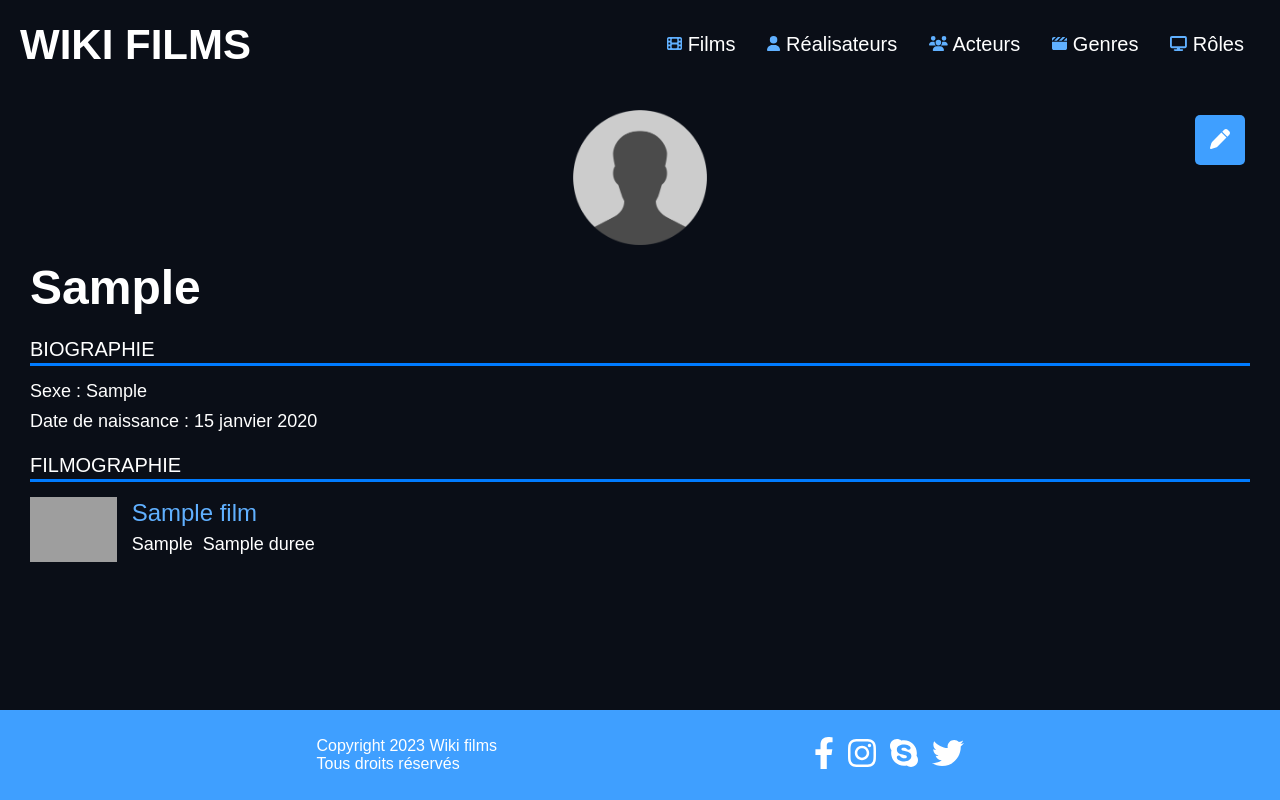
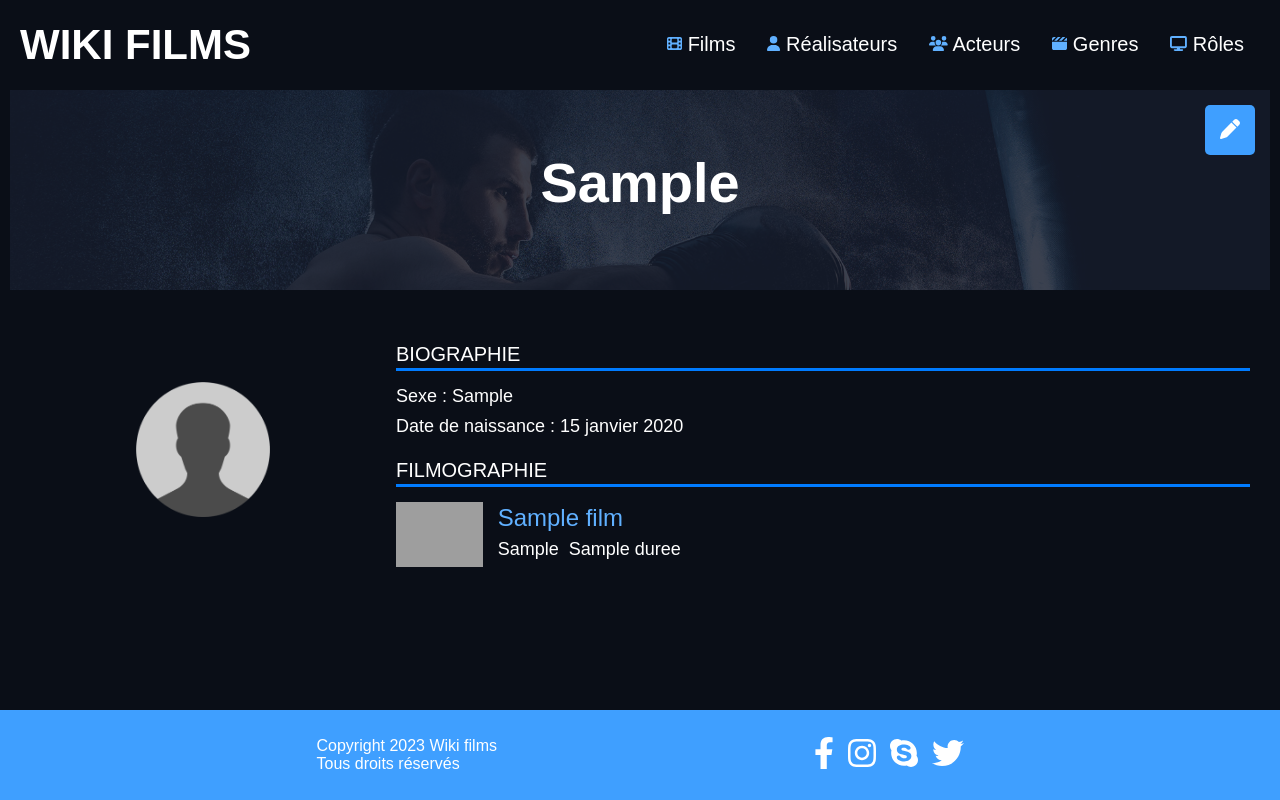
Before and after one commit to Xaphan67/BDD-Cinema, a PHP site: template view/infosActeur.php in a window 1280 px wide. Run offline with PHP 8.4, Linux system fonts and the light colour scheme; the template is opened without the code that fills it: most values are stand-ins (such as "Sample title", 1, 10 or a date in 2020); grey boxes are pictures that could not be loaded.

Commit message:
Refonte : Info Film et acteur format bureau (non terminé)

```diff
--- a/public/css/style.css
+++ b/public/css/style.css
@@ -74,8 +74,12 @@ h3 {
     line-height: 28px;
     font-weight: 200;
     border-bottom: 3px solid #007bff;
+    margin-bottom: 15px;
     padding-top: 20px;
-    margin-bottom: 15px;
+}
+
+.content-no-bg .infos h2:first-child {
+    padding-top: 0px !important;
 }
 
 .infos ul {
@@ -379,23 +383,6 @@ header input[type="checkbox"] {
     opacity: 1;
 }
 
-/* Accessibilité */
-.hamburger:focus-visible~label,
-nav a:focus-visible,
-nav a:focus {
-    outline: 1px solid white;
-    outline-offset: 2px;
-}
-
-.hamburger:not(:focus-visible)~label,
-nav a:not(:focus):focus-visible {
-    outline: none;
-}
-
-.hamburger:not(:focus-visible):focus~label {
-    box-shadow: 0 0 0 2px hsl(0, 0%, 100%)
-}
-
 /* -- Section -- */
 
 .section {
@@ -406,7 +393,7 @@ nav a:not(:focus):focus-visible {
     box-shadow: inset 0 0 0 150px rgba(24, 32, 49, 0.8);
     text-align: center;
     padding: 60px 0px;
-    margin-bottom: 60px;
+    margin-bottom: 30px;
     width: 100%;
     font-size: 18px;
     position: relative;
@@ -457,12 +444,13 @@ main {
 .affiche {
     max-width: 100%;
     height: 200px;
-    margin: auto;
+    margin-left: auto;
     padding-bottom: 15px;
 }
 
 .affiche-large {
     height: auto;
+    margin: auto;
     max-height: 400px;
 }
 
@@ -476,7 +464,6 @@ main {
 /* Affichage Personne */
 
 .avatar {
-    max-width: 100%;
     height: 150px;
     margin: auto;
     padding-bottom: 15px;
@@ -620,6 +607,20 @@ footer svg {
 
     .casting-actions {
         margin-left:  100px;
+    }
+
+    .avatar-side {
+        max-width: 20%;
+    }
+
+    .affiche-large {
+        width: 30%;
+        margin: auto;
+        max-height: 400px;
+    }
+
+    .infos {
+        width: 70%;
     }
 }
 
--- a/view/infosActeur.php
+++ b/view/infosActeur.php
@@ -3,11 +3,31 @@
 $infosActeur = $acteur->fetch();
 $infosFilms = $films->fetchALL(); ?>
 
+<div class="section">
+    <h1><?= $infosActeur["acteurFilm"] ?></h1>
+    <div class="actions">
+        <a href="index.php?action=formEditActeur&id=<?= $infosActeur["id_acteur"] ?>" title="Modifier l'acteur">
+            <svg xmlns="http://www.w3.org/2000/svg" height="1em" viewBox="0 0 512 512">
+                <path d="M362.7 19.3L314.3 67.7 444.3 197.7l48.4-48.4c25-25 25-65.5 0-90.5L453.3 19.3c-25-25-65.5-25-90.5 0zm-71 71L58.6 323.5c-10.4 10.4-18 23.3-22.2 37.4L1 481.2C-1.5 489.7 .8 498.8 7 505s15.3 8.5 23.7 6.1l120.3-35.4c14.1-4.2 27-11.8 37.4-22.2L421.7 220.3 291.7 90.3z" />
+            </svg>
+        </a>
+        <?php
+        if (count($infosFilms) == 0) {
+        ?>
+            <a href="index.php?action=deleteActeur&id=<?= $infosActeur["id_acteur"] ?>" title="Supprimer l'acteur">
+                <svg xmlns="http://www.w3.org/2000/svg" height="1em" viewBox="0 0 448 512">
+                    <path d="M135.2 17.7L128 32H32C14.3 32 0 46.3 0 64S14.3 96 32 96H416c17.7 0 32-14.3 32-32s-14.3-32-32-32H320l-7.2-14.3C307.4 6.8 296.3 0 284.2 0H163.8c-12.1 0-23.2 6.8-28.6 17.7zM416 128H32L53.2 467c1.6 25.3 22.6 45 47.9 45H346.9c25.3 0 46.3-19.7 47.9-45L416 128z" />
+                </svg>
+            </a>
+        <?php
+        } ?>
+    </div>
+</div>
+
 <article class="article-main">
-    <div class="content content-no-bg">
-        <img class="avatar" src="public/img/avatar.png" alt="avatar">
+    <div class="content content-no-bg content-no-bg-info">
+    <img class="avatar avatar-side" src="public/img/avatar.png" alt="avatar">
         <div class="infos">
-            <h1><?= $infosActeur["acteurFilm"] ?></h1>
             <h2>Biographie</h2>
             <ul class="list">
                 <li>Sexe : <?= $infosActeur["sexe_personne"] ?></li>
@@ -43,23 +63,6 @@ $infosFilms = $films->fetchALL(); ?>
                 <p><?= $infosActeur["sexe_personne"] == "Homme" ? "Cet acteur" : "Cette actrice" ?> n'a joué dans aucun film</p>
             <?php } ?>
         </div>
-        <div class="actions">
-            <a href="index.php?action=formEditActeur&id=<?= $infosActeur["id_acteur"] ?>" title="Modifier l'acteur">
-                <svg xmlns="http://www.w3.org/2000/svg" height="1em" viewBox="0 0 512 512">
-                    <path d="M362.7 19.3L314.3 67.7 444.3 197.7l48.4-48.4c25-25 25-65.5 0-90.5L453.3 19.3c-25-25-65.5-25-90.5 0zm-71 71L58.6 323.5c-10.4 10.4-18 23.3-22.2 37.4L1 481.2C-1.5 489.7 .8 498.8 7 505s15.3 8.5 23.7 6.1l120.3-35.4c14.1-4.2 27-11.8 37.4-22.2L421.7 220.3 291.7 90.3z" />
-                </svg>
-            </a>
-            <?php
-            if (count($infosFilms) == 0) {
-            ?>
-                <a href="index.php?action=deleteActeur&id=<?= $infosActeur["id_acteur"] ?>" title="Supprimer l'acteur">
-                    <svg xmlns="http://www.w3.org/2000/svg" height="1em" viewBox="0 0 448 512">
-                        <path d="M135.2 17.7L128 32H32C14.3 32 0 46.3 0 64S14.3 96 32 96H416c17.7 0 32-14.3 32-32s-14.3-32-32-32H320l-7.2-14.3C307.4 6.8 296.3 0 284.2 0H163.8c-12.1 0-23.2 6.8-28.6 17.7zM416 128H32L53.2 467c1.6 25.3 22.6 45 47.9 45H346.9c25.3 0 46.3-19.7 47.9-45L416 128z" />
-                    </svg>
-                </a>
-            <?php
-            } ?>
-        </div>
     </div>
 </article>
 
--- a/view/infosFilm.php
+++ b/view/infosFilm.php
@@ -21,8 +21,10 @@ $infosActeurs = $acteurs->fetchALL(); ?>
 </div>
 
 <article class="article-main">
-    <div class="content content-no-bg content-no-bg-info ">
-        <img class="affiche affiche-large" src="public/img/posters/<?= $infosfilm["affiche_film"] ?>" alt="affiche">
+    <div class="content content-no-bg content-no-bg-info">
+        <div class="affiche-large">
+            <img class="affiche" src="public/img/posters/<?= $infosfilm["affiche_film"] ?>" alt="affiche">
+        </div>
         <div class="infos">
             <h2>Informations générales</h2>
             <ul class="list">
```
